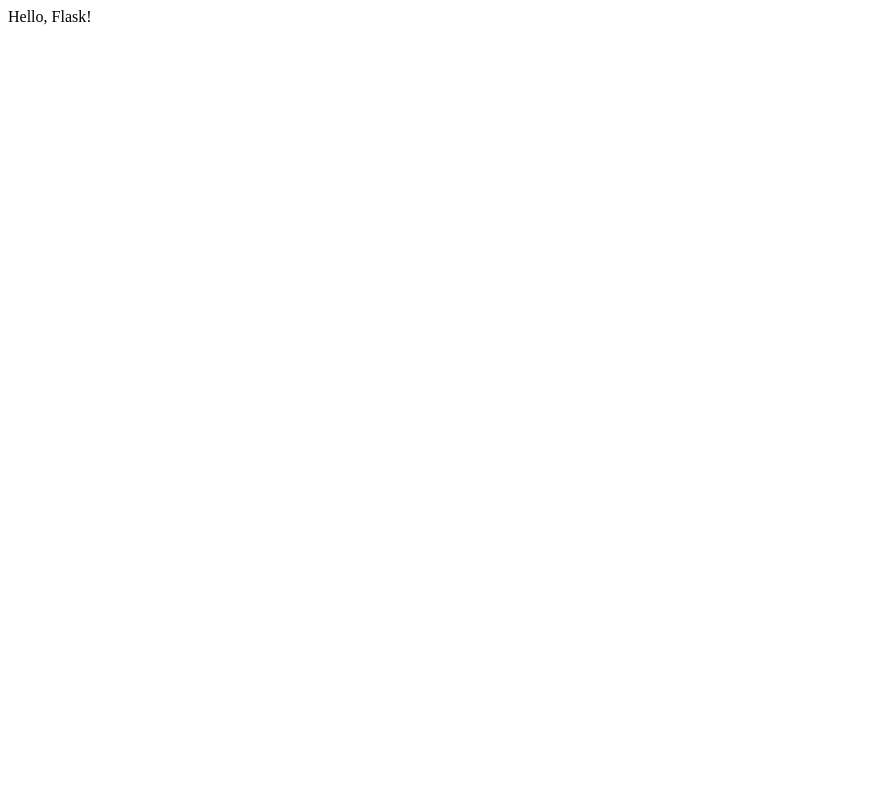
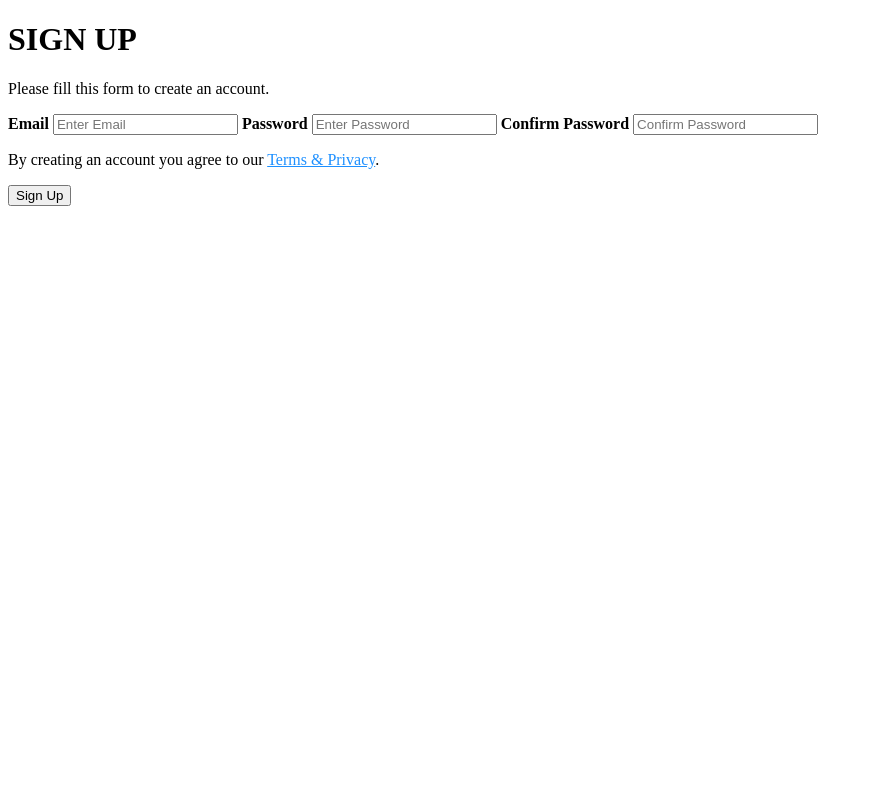
Before and after one commit to aladejoshua/secure-login-system, a Flask app: page / in a window 1280 px wide. Before the commit the part shown is almost empty. Shown: the whole page, without its empty margins (0-873 px from the left). Run offline with Flask 3, Linux system fonts and the light colour scheme.

Commit message:
finished the html for registration

```diff
--- a/app/__init__.py
+++ b/app/__init__.py
@@ -1,7 +1,7 @@
 # Initialize Flask app, configure extensions
 # app/__init__.py
 import os
-from flask import Flask
+from flask import Flask, render_template
 
 def create_app():
     app = Flask(__name__)
@@ -12,6 +12,6 @@ def create_app():
     # Register routes (you can modularize this later)
     @app.route('/')
     def home():
-        return 'Hello, Flask!'
+        return render_template('register.html')
 
     return app
--- a/app/templates/register.html
+++ b/app/templates/register.html
@@ -1 +1,33 @@
 <!-- Registration form template -->
+ <!DOCTYPE html>
+ <html lang="en">
+ <head>
+    <meta charset="UTF-8">
+    <meta name="viewport" content="width=device-width, initial-scale=1.0">
+    <title>Registration</title>
+ </head>
+ <body>
+
+    <form>
+        <div class="container">
+            <h1>SIGN UP</h1>
+            <p>Please fill this form to create an account.</p>
+
+            <label for="email"><b>Email</b></label>
+            <input type="text" placeholder="Enter Email" name="email" required>
+
+            <label for="password"><b>Password</b></label>
+            <input type="text" name="password" placeholder="Enter Password" required>
+
+            <label for="confirm-password"><b>Confirm Password</b></label>
+            <input type="text" name="confirm-password" placeholder="Confirm Password" required>
+
+            <p>By creating an account you agree to our <a href="#" style="color:dodgerblue">Terms & Privacy</a>.</p>
+
+            <div class="button">
+                <button type="submit-btn">Sign Up</button>
+            </div>
+        </div>
+    </form>
+ </body>
+ </html>
```
